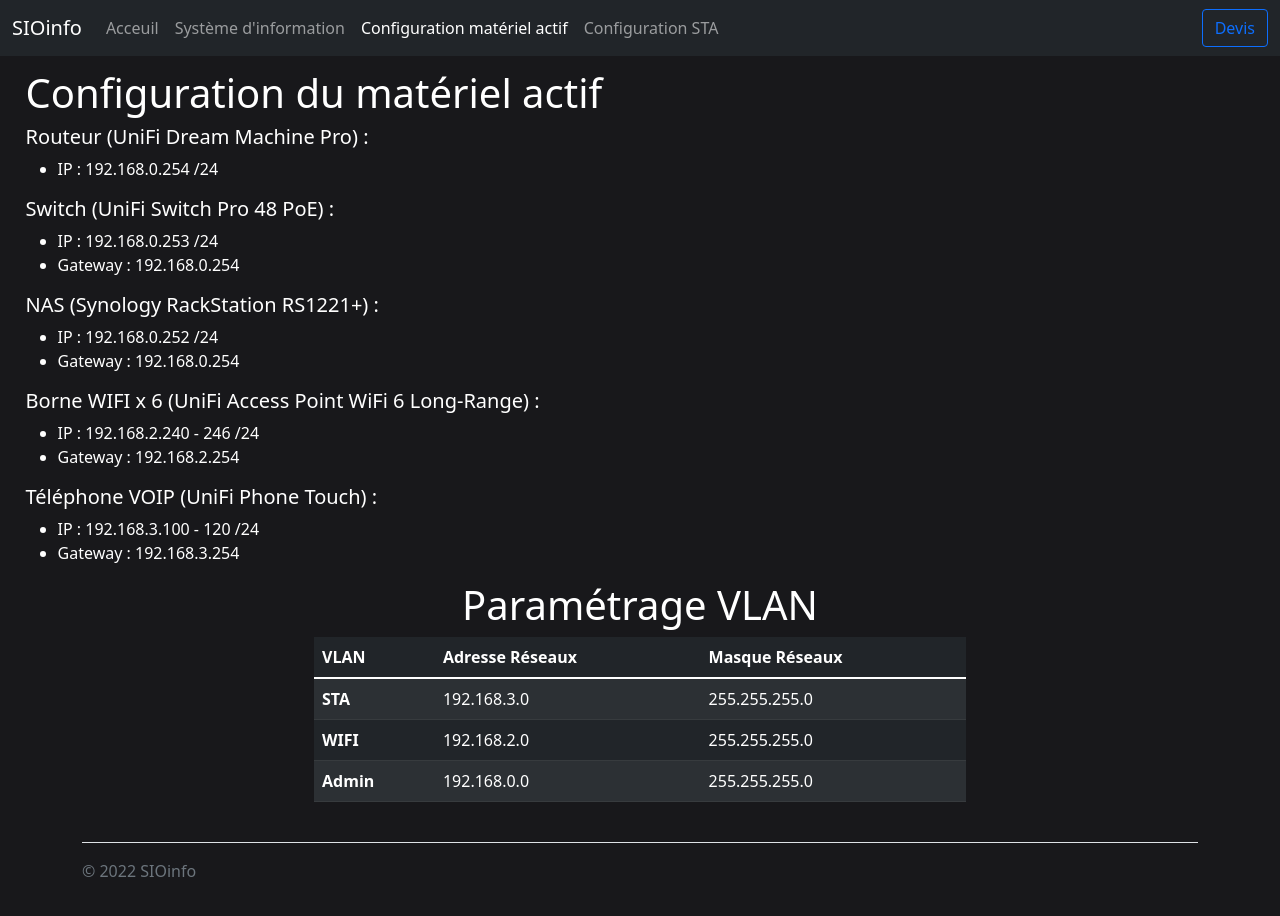
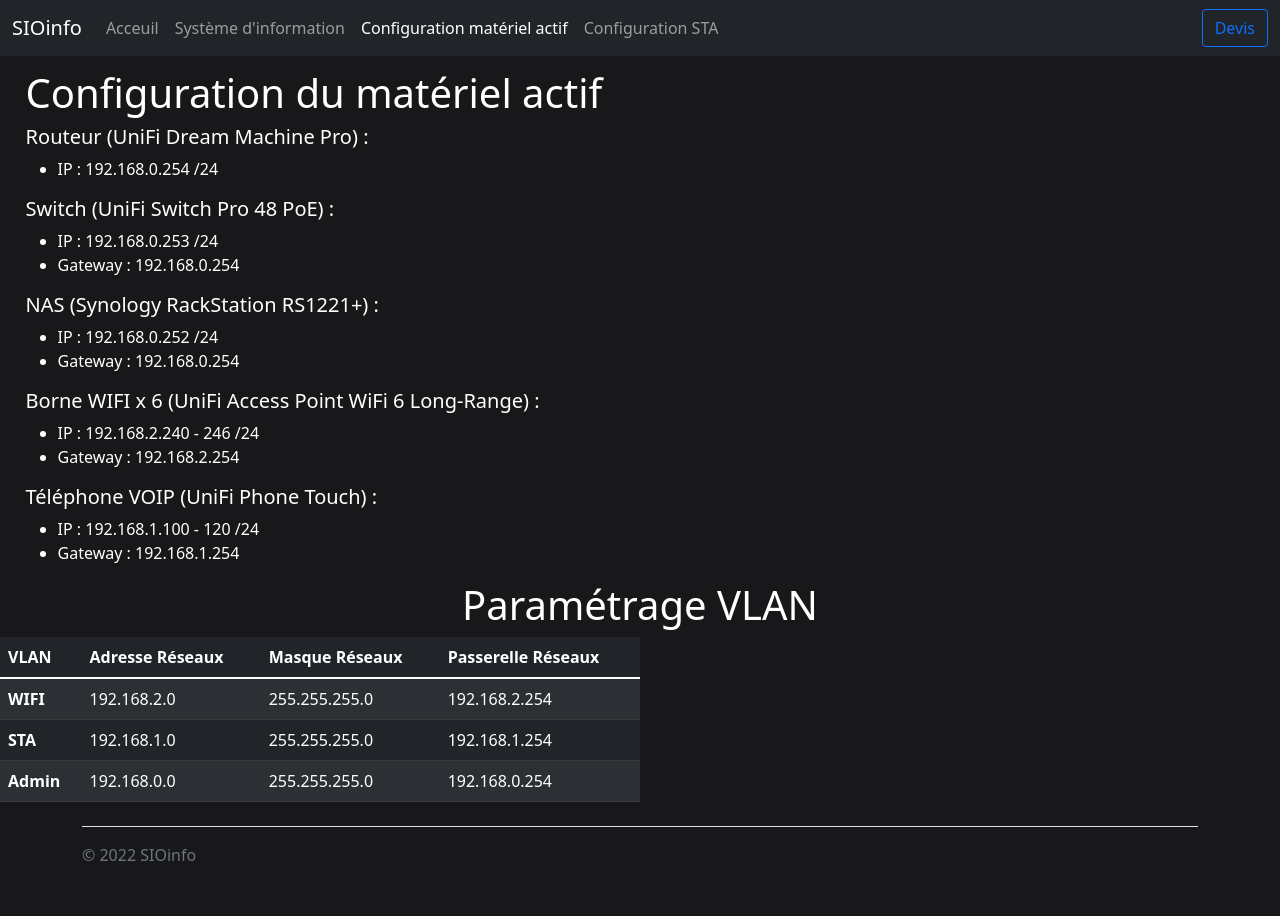
Before and after one commit to Tunakirkoc/AP2-1, a plain HTML site: page materiel-actif.html in a window 1280 px wide. Drawn offline with nearby package versions, Linux system fonts and the light colour scheme.

Commit message:
Last I fink

```diff
--- a/materiel-actif.html
+++ b/materiel-actif.html
@@ -75,40 +75,42 @@
         </ul>
         <h5>Téléphone VOIP (UniFi Phone Touch) :</h5>
         <ul>
-            <li>IP : 192.168.3.100 - 120 /24</li>
-            <li>Gateway : 192.168.3.254</li>
+            <li>IP : 192.168.1.100 - 120 /24</li>
+            <li>Gateway : 192.168.1.254</li>
         </ul>
     </div>
-
     <h1 style="text-align: center;">Paramétrage VLAN</h1>
-    <div class="row justify-content-center">
     <table class="table table-dark table-striped" style="width: 50%;">
         <thead>
             <tr>
                 <th scope="col">VLAN</th>
                 <th scope="col">Adresse Réseaux</th>
                 <th scope="col">Masque Réseaux</th>
+                <th scope="col">Passerelle Réseaux</th>
             </tr>
         </thead>
         <tbody>
             <tr>
-                    <th scope="row">STA</th>
-                    <td>192.168.3.0</td>
-                    <td>255.255.255.0</td>
-                </tr>
-                <tr>
                 <th scope="row">WIFI</th>
                 <td>192.168.2.0</td>
                 <td>255.255.255.0</td>
+                <td>192.168.2.254</td>
+            </tr>
+            <tr>
+                <th scope="row">STA</th>
+                <td>192.168.1.0</td>
+                <td>255.255.255.0</td>
+                <td>192.168.1.254</td>
             </tr>
             <tr>
                 <th scope="row">Admin</th>
                 <td>192.168.0.0</td>
                 <td>255.255.255.0</td>
+                <td>192.168.0.254</td>
             </tr>
         </tbody>
     </table>
-    </div>
+
     <div class="container">
         <footer class="d-flex flex-wrap justify-content-between align-items-center py-3 my-4 border-top">
             <div class="col-md-4 d-flex align-items-center">
```
Also changed, not shown: devis.html (+1 -1 lines), index.html (+6 -4 lines), sta.html (+0 -1 lines). Lines whose indentation alone changed are shown as unchanged.
